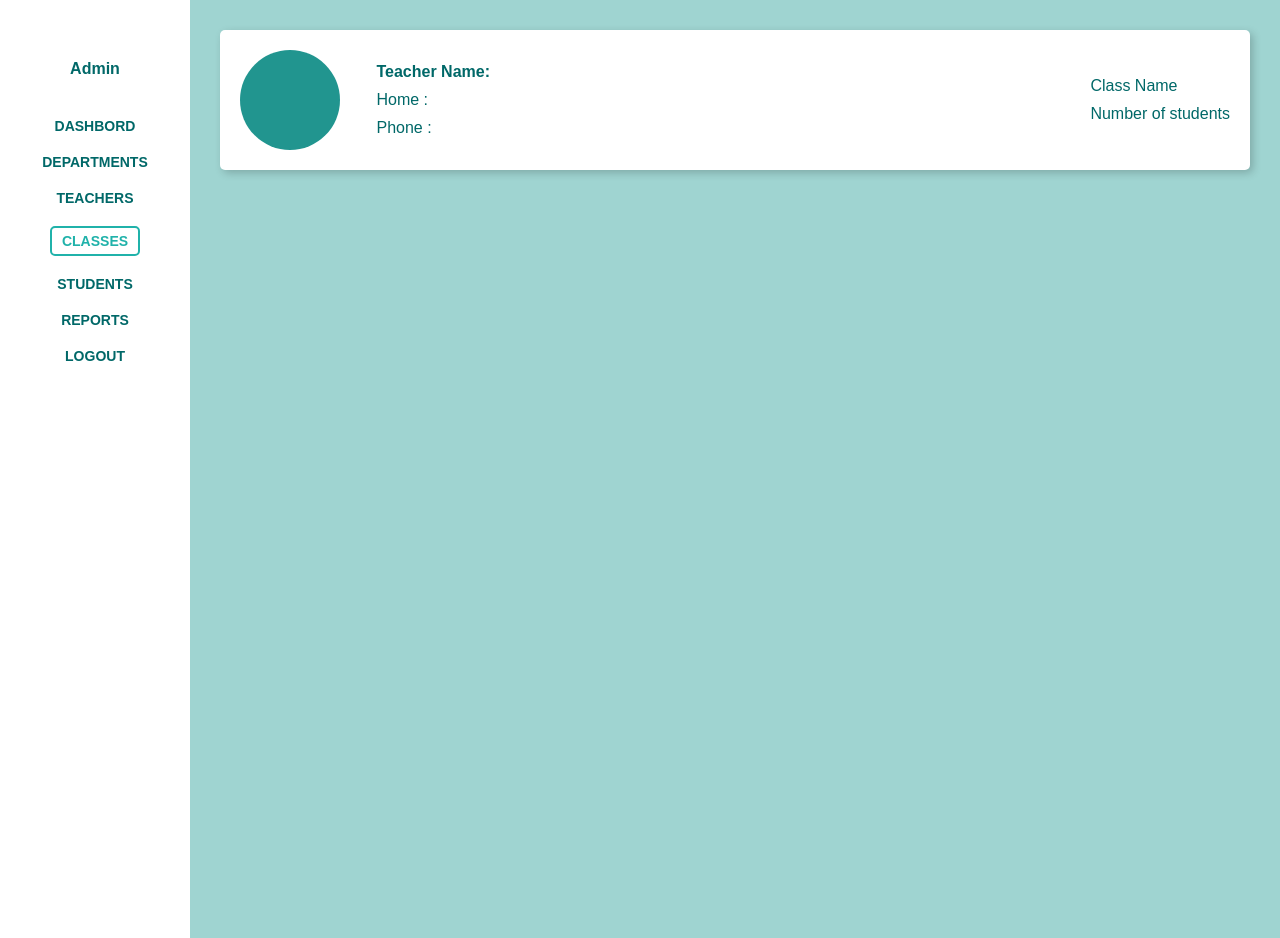
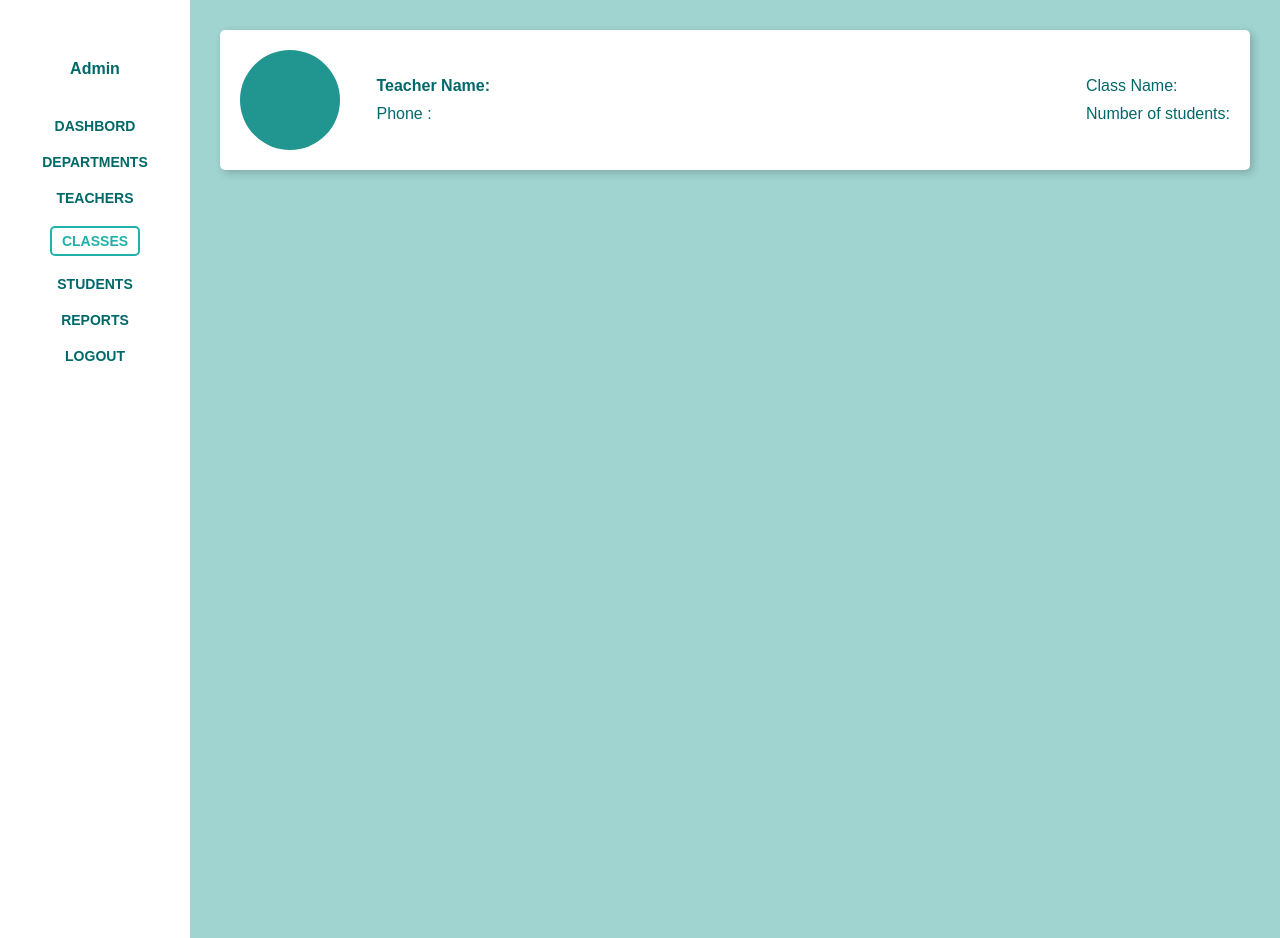
Before and after one commit to HabibPayenda/School_Dashboard, a React (Vite) app: page /classes/view in a window 1280 px wide. Built offline with nearby package versions, Linux system fonts and the light colour scheme; a web font is replaced by a local one.

Commit message:
Gets class details in classDetails page and shows the results

```diff
--- a/src/pages/Class/index.jsx
+++ b/src/pages/Class/index.jsx
@@ -1,10 +1,29 @@
-import React from "react";
+import React, { useEffect } from "react";
 import styles from "./class.module.css";
-import { useSelector } from "react-redux";
+import { useDispatch, useSelector } from "react-redux";
+import { getClass } from "../../store/classesSlice";
+import { useLocation, useParams } from "react-router-dom";
+import StudentCard from "../../components/studentCard";
 
 function ClassDetails() {
   const showClass = useSelector((state) => state.classes.showClass);
+  const dispatch = useDispatch();
+  const location = useLocation();
 
+  useEffect(() => {
+    dispatch(getClass(location?.state?.id));
+  }, []);
+
+  const renderStudents = () => {
+    let cards = showClass?.students?.map((student) => {
+      return <StudentCard student={student} />;
+    });
+    if (showClass?.students?.length < 1)
+      return <h1>No students in this class</h1>;
+    return cards;
+  };
+
+  console.log(showClass);
   return (
     <div className={styles.classView}>
       <div className={styles.classInfoCard}>
@@ -13,16 +32,17 @@ function ClassDetails() {
             <div className={styles.img}></div>
           </div>
           <div className={styles.teacherId}>
-            <h4>Teacher Name:</h4>
-            <span>Home :</span>
-            <span>Phone :</span>
+            <h4>Teacher Name: {showClass?.teacher?.name}</h4>
+            <span>Phone : {showClass?.teacher?.phone}</span>
           </div>
         </div>
         <div className={styles.classInfo}>
-          <p>Class Name</p>
-          <p>Number of students</p>
+          <p>Class Name: {showClass?.name}</p>
+          <p>Number of students: {showClass?.students?.length}</p>
         </div>
       </div>
+
+      <div className={styles.studentsContainer}>{renderStudents()}</div>
     </div>
   );
 }
```
